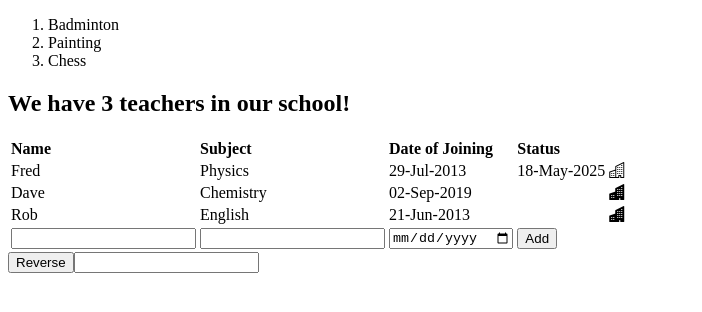
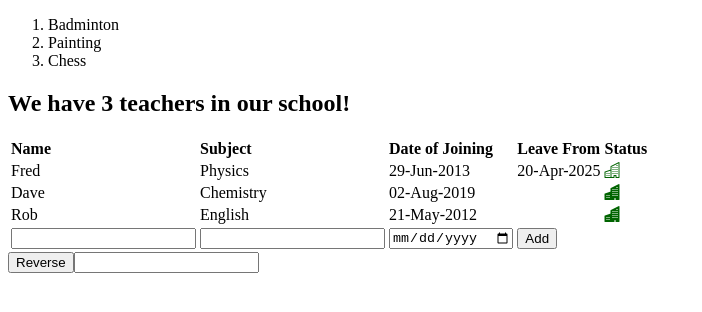
Before and after one commit to shenbaga-murugan/school-app, an Angular app: page / in a window 1280 px wide. Shown: the top 312 px of the page, without its empty margins (0-702 px from the left). Built offline with nearby package versions, Linux system fonts and the light colour scheme.

Commit message:
changed few variable names

```diff
--- a/src/app/employment-status/employment-status.component.css
+++ b/src/app/employment-status/employment-status.component.css
@@ -1 +1,4 @@
 @import "../../../node_modules/bootstrap-icons/font/bootstrap-icons.min.css";
+.bi {
+    color: darkgreen;
+}
--- a/src/app/employment-status/employment-status.component.html
+++ b/src/app/employment-status/employment-status.component.html
@@ -1 +1 @@
-<i class="bi" [class]  = 'isEmployed ? "bi-buildings-fill" : "bi-buildings"' (click) = onToggle()></i>
+<i class="bi" [class]  = 'isWorking ? "bi-buildings-fill" : "bi-buildings"' (click) = onToggle()></i>
--- a/src/app/employment-status/employment-status.component.ts
+++ b/src/app/employment-status/employment-status.component.ts
@@ -8,15 +8,15 @@ import { Component, EventEmitter, Input, Output } from '@angular/core';
 })
 export class EmploymentStatusComponent {
 //input param with alias
-  @Input('is-employed')
-  isEmployed: boolean = true;
+  @Input('is-working')
+  isWorking: boolean = true;
   @Input('emp-index')
   empIndex!: number;
-  @Output()
-  quit = new EventEmitter();
+  @Output('go-on-leave')
+  goOnLeave = new EventEmitter();
   onToggle() {
-    this.isEmployed = !this.isEmployed;
-    this.quit.emit({isEmployed: this.isEmployed, empIndex: this.empIndex});
+    this.isWorking = !this.isWorking;
+    this.goOnLeave.emit({isEmployed: this.isWorking, empIndex: this.empIndex});
   }
 }
 export interface EmpStatus {
--- a/src/app/teacher/teacher.component.html
+++ b/src/app/teacher/teacher.component.html
@@ -4,6 +4,7 @@
         <td><b>Name</b></td>
         <td><b>Subject</b></td>
         <td><b>Date of Joining</b></td>
+        <td><b>Leave From</b></td>
         <td><b>Status</b></td>
     </tr>
     <tr *ngFor="let teacher of teachers; index as i">
@@ -11,7 +12,7 @@
         <td>{{teacher.subject | shorten}}</td>
         <td>{{teacher.doj | date:"dd-MMM-yyyy"}}</td>
         <td>{{teacher.lwd | date:"dd-MMM-yyyy"}}</td>
-        <td><employment-status [emp-index] = "i" [is-employed]="!(teacher.lwd)" (quit) = "quitTeacher($event)"></employment-status></td>
+        <td><employment-status [emp-index] = "i" [is-working]="!(teacher.lwd)" (go-on-leave) = "ptoTeacher($event)"></employment-status></td>
     </tr><tr>
         <td><input [(ngModel)] = "teacherName"/></td>
         <td><input [(ngModel)] ="teacherSubject"/></td>
--- a/src/app/teacher/teacher.component.ts
+++ b/src/app/teacher/teacher.component.ts
@@ -27,7 +27,7 @@ export class TeacherComponent {
     this.teacherSubject = "";
     this.teacherDoj = new Date();
   }
-  quitTeacher(staus: EmpStatus) {
+  ptoTeacher(staus: EmpStatus) {
     if(staus["isEmployed"]) {
       delete this.teachers[staus["empIndex"]].lwd;
     } else {
--- a/src/app/teacher/teacher.service.ts
+++ b/src/app/teacher/teacher.service.ts
@@ -5,9 +5,9 @@ import { Injectable } from '@angular/core';
 })
 export class TeacherService {
   getTeachers() {
-    return [{name: "Fred", subject:"Physics", doj: new Date(2013, 6, 29), lwd: new Date()},
-      {name: "Dave", subject:"Chemistry", doj: new Date(2019, 8, 2)},
-      {name: "Rob", subject:"English", doj: new Date(2013, 5, 21)}];
+    return [{name: "Fred", subject:"Physics", doj: new Date(2013, 5, 29), lwd: new Date( 2025, 3, 20)},
+      {name: "Dave", subject:"Chemistry", doj: new Date(2019, 7, 2)},
+      {name: "Rob", subject:"English", doj: new Date(2012, 4, 21)}];
   }
 }
 export interface Teacher {
```
